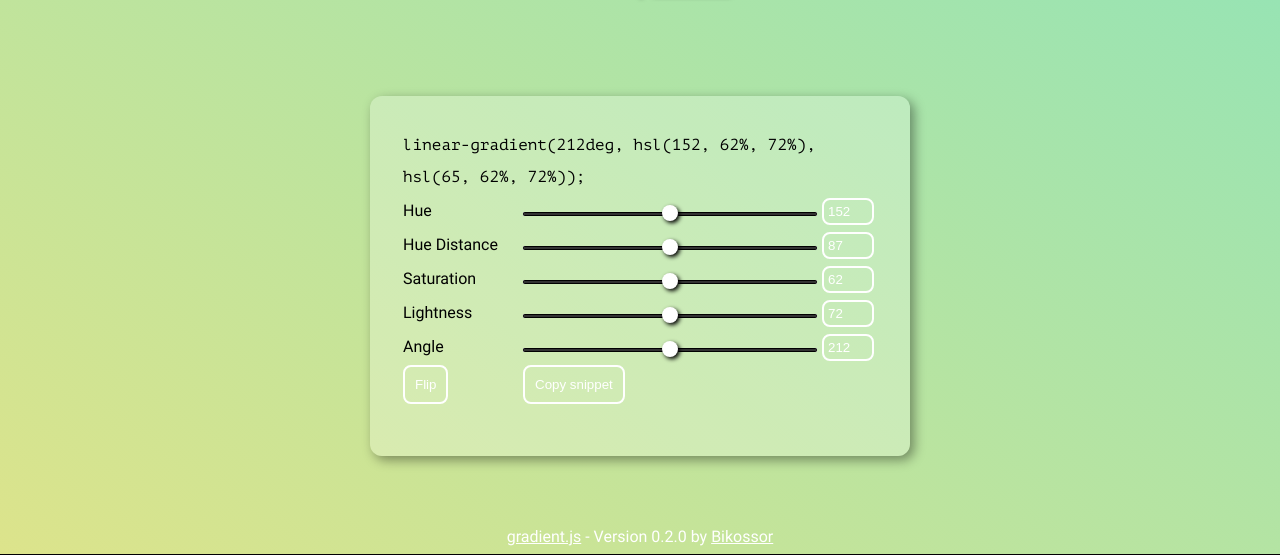
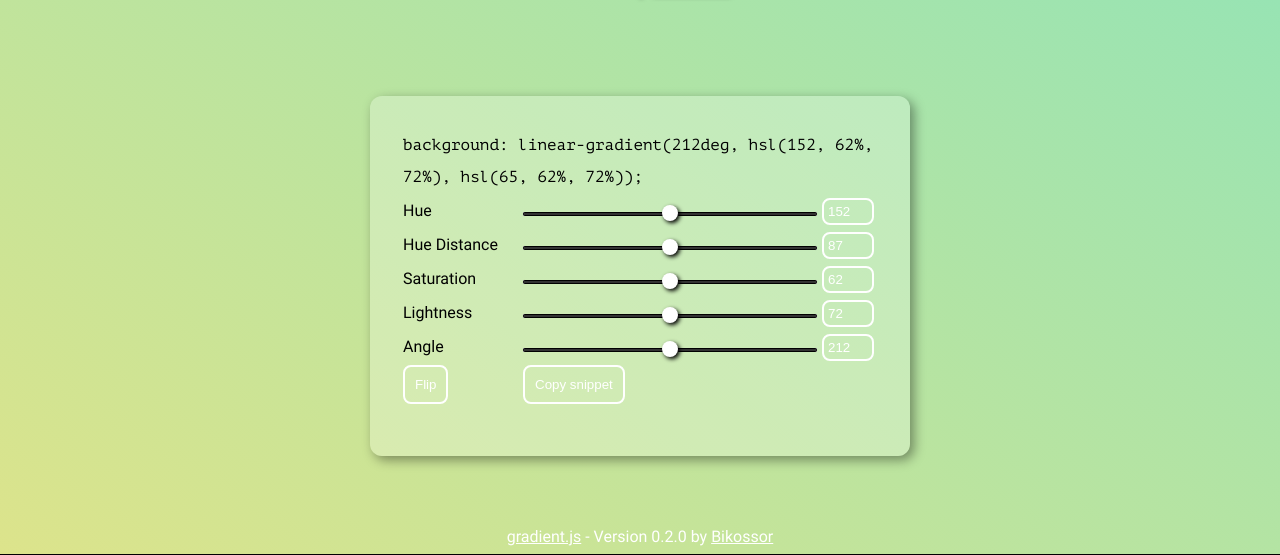
Before and after one commit to Bikossor/gradient.js, a website: page docs/index.html in a window 1280 px wide. Shown: the part 245-800 px from the top of the page. Drawn offline with Linux system fonts and the light colour scheme.

Commit message:
add background

```diff
--- a/docs/index.html
+++ b/docs/index.html
@@ -30,6 +30,7 @@
                             </colgroup>
                             <tr class="row">
                                 <td colspan="3">
+                                    <code style="color: rgb(0, 0, 0);">background: </code>
                                     <code id="preview_text"></code>
                                 </td>
                             </tr>
```
